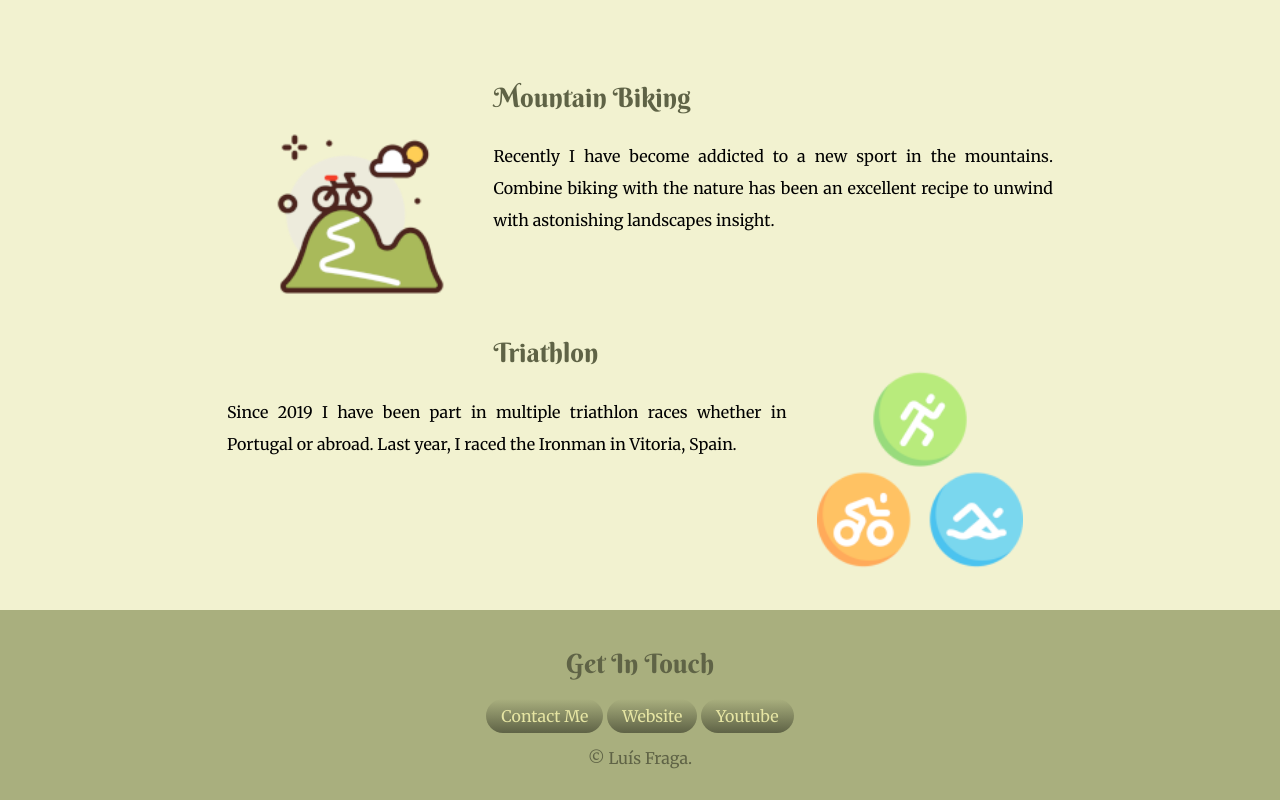
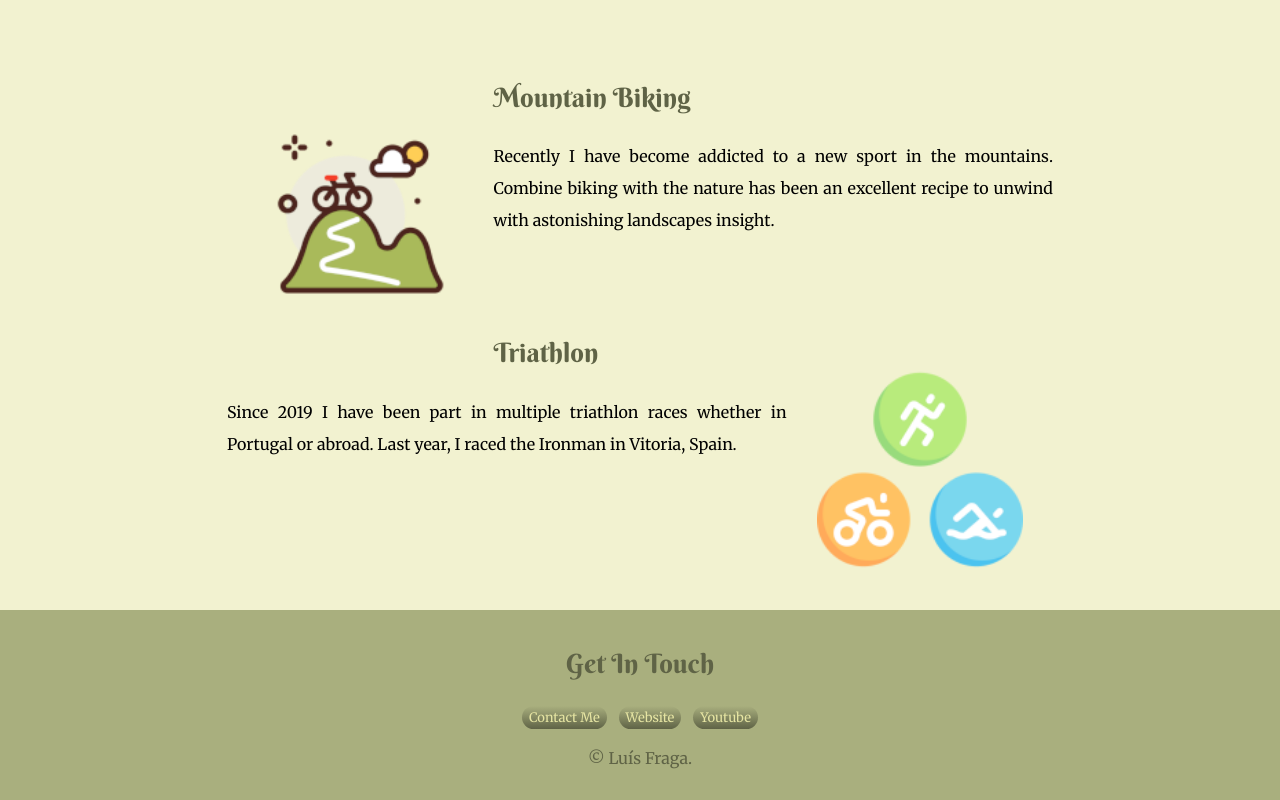
Before and after one commit to fragadev2023/site, a plain HTML site: page index.html in a window 1280 px wide. Shown: the part 1552-2352 px from the top of the page. Drawn offline with Linux system fonts and the light colour scheme.

Commit message:
Add files via upload

```diff
--- a/styles.css
+++ b/styles.css
@@ -80,6 +80,7 @@ p{
     margin: 0;
 }
 a{
+    margin: 4px;
     background: #A9AF7E;
     background-image: -webkit-linear-gradient(top, #A9AF7E, #5f6346);
     background-image: -moz-linear-gradient(top, #A9AF7E, #5f6346);
@@ -90,8 +91,8 @@ a{
     -moz-border-radius: 28;
     border-radius: 28px;
     color: #e6e5a3;
-    font-size: 16px;
-    padding: 7px 15px 7px 15px;
+    font-size: 13px;
+    padding: 3px 7px 3px 7px;
     text-decoration: none;
 }
 a:hover{
```
